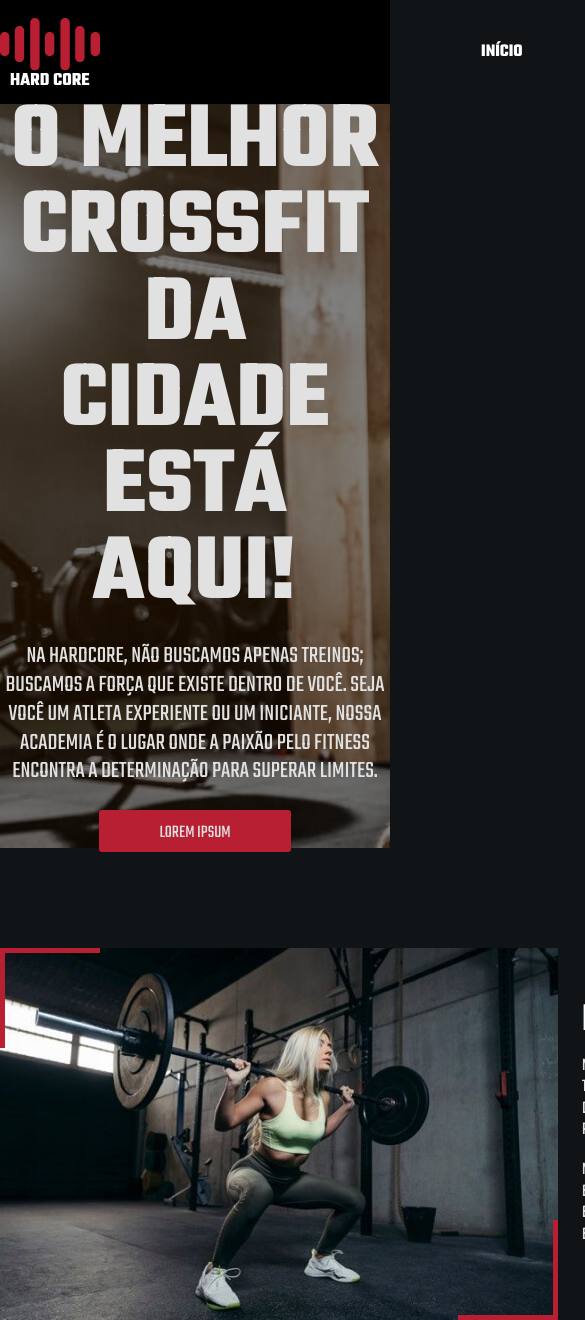
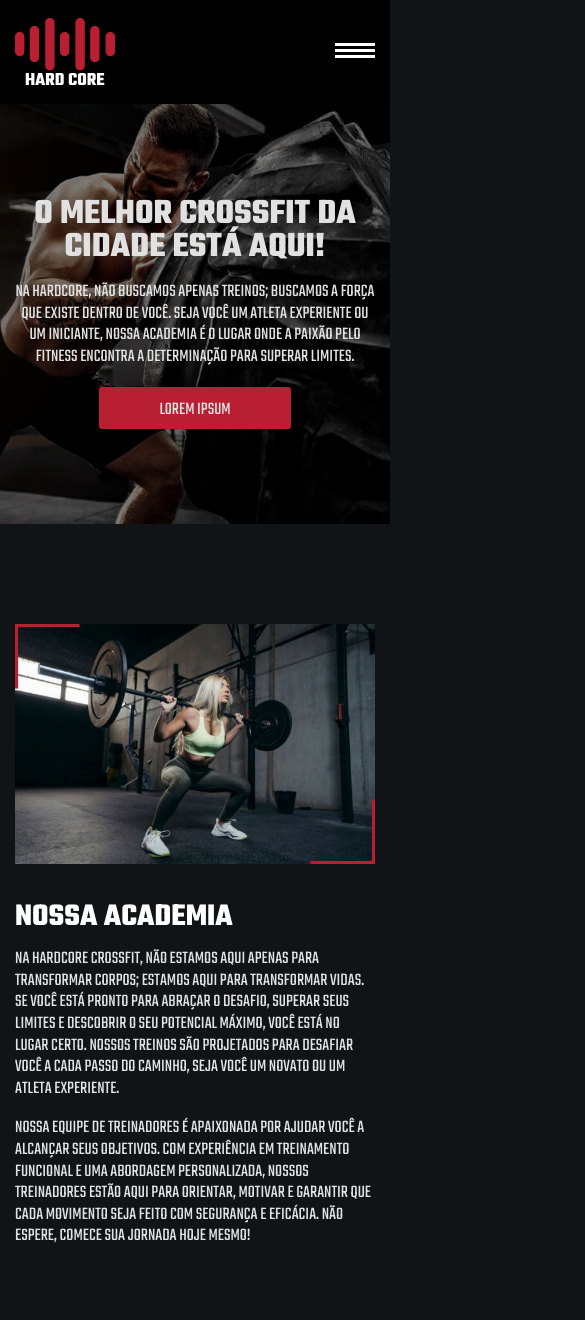
Before and after one commit to ICN153/academia, a plain HTML site: page index.html in a window 390 px wide. Shown: the top 1320 px of the page, 585 px wide, since content can reach past the window. Drawn offline with Linux system fonts and the light colour scheme.

Commit message:
projeto academia reta final

```diff
--- a/css/style.css
+++ b/css/style.css
@@ -59,11 +59,13 @@ img{
 }
 
 .container{
-    width: 1140px; /*largura*/
+    max-width: 1140px; /*largura*/
     height: auto; /*altura*/
     /* contraliza a div */
     margin-left: auto;
     margin-right: auto;
+    padding-left: 15px;
+    padding-right: 15px;
 
 }
 .header{
@@ -150,7 +152,8 @@ align-items: center; /* alinhamento no eixo y (Vertical)*/
     color: var(--gray-medium);
 }
 .faca-parte .content{
-    width: 850px;
+    width: calc(100% - 200px);
+    max-width: 850px;
     padding: 37px 0;
 }
 
@@ -281,3 +284,62 @@ right: 0;
     column-gap: 10px;
     margin-bottom: var(--section-space);
 }
+
+@media (max-width: 1279px){
+
+    h2{
+        font-size: 32px;
+    }
+
+    .card h3{
+        font-size: 24px;
+    }
+    .menu{
+        display: none;
+    }
+
+    .bar{
+        width: 40px;
+        height: 3px;
+        background-color: var(--white);
+        margin-bottom: 3px;
+    }
+
+    .hero-section{
+        /* height: auto;
+        padding-top: 94px;
+        padding-bottom: 94px; */
+        height: 420px;
+        background-position: top center;
+    }
+
+    .hero-section h1{
+        font-size: 36px;
+    }
+
+    .hero-section p{
+        font-size: 18px;
+    }
+}
+
+@media (max-width: 1023px){
+    .nossa-academia{
+        flex-direction: column;
+        row-gap: 40px;
+    }
+
+    .nossa-academia img{
+        width: 100%;
+    }
+}
+
+@media (max-width: 650px){
+
+    .faca-parte .content{
+        width: 100%;
+    }
+
+    .faca-parte .imagem{
+        display: none;
+    }
+}
--- a/index.html
+++ b/index.html
@@ -18,6 +18,14 @@
     <header class="header">
         <div class="container">
             <img src="img/logo.svg" alt="">
+
+            <div class="btn-menu">
+                <div class="bar"></div>
+                <div class="bar"></div>
+                <div class="bar"></div>
+            </div>
+
+
             <nav class="menu">
                 <a href="#inicio">Início</a>
                 <a href="#academia">Nossa academia</a>
```
